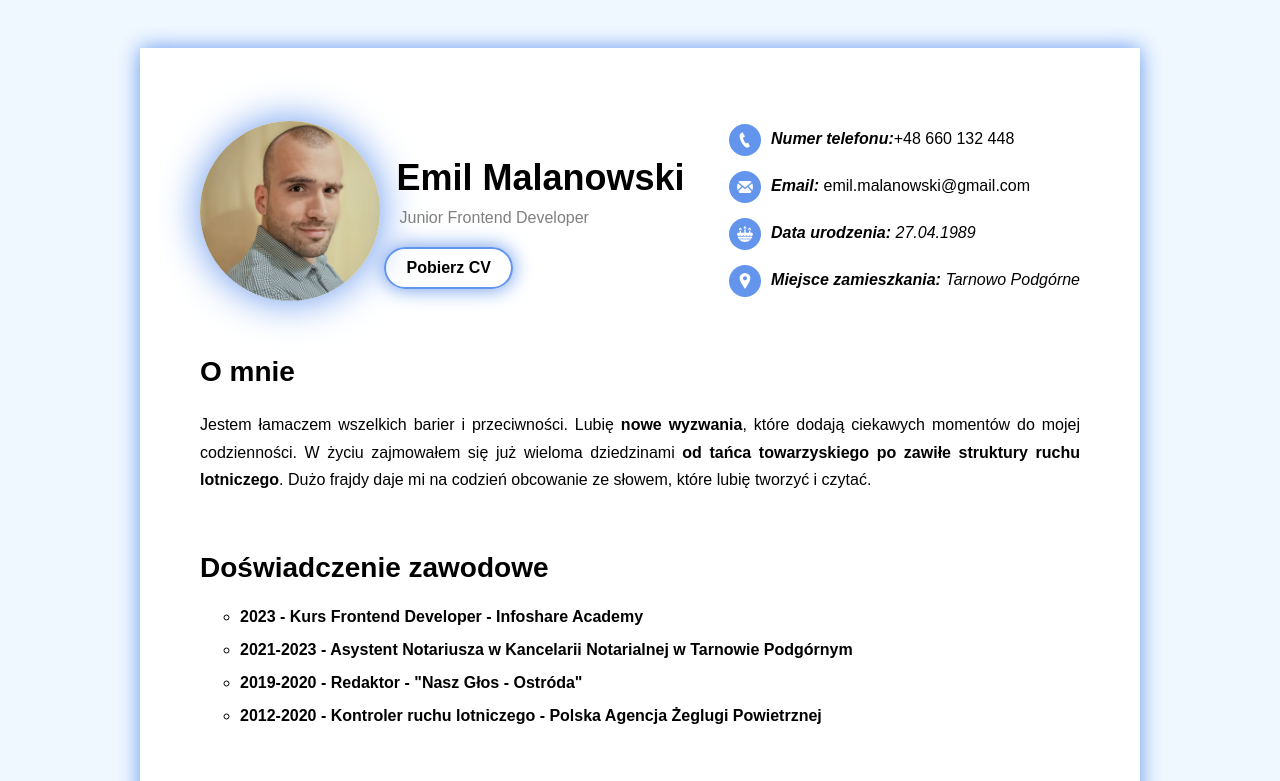
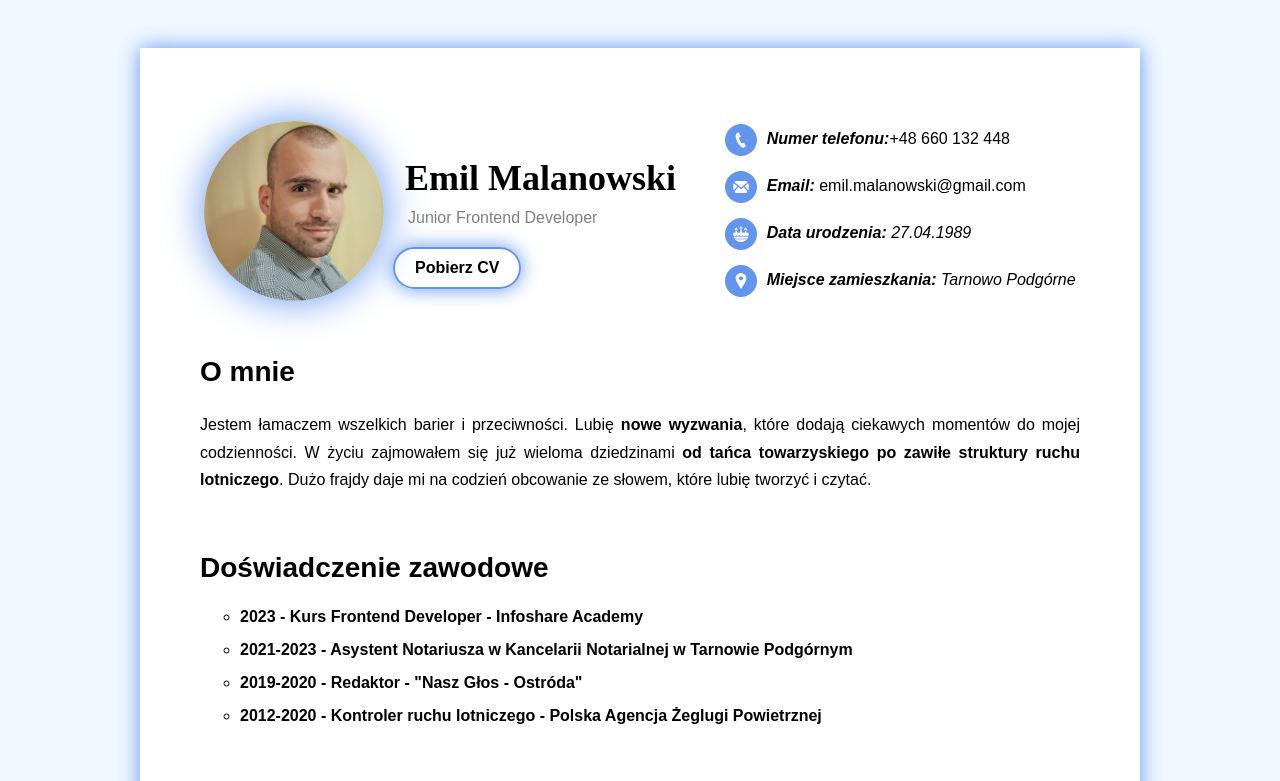
Before and after one commit to emil-malanowski/CV-HTML-CSS, a plain HTML site: page index.html in a window 1280 px wide. Shown: the top 781 px of the page. Drawn offline with Linux system fonts and the light colour scheme.

```diff
--- a/style.css
+++ b/style.css
@@ -12,6 +12,7 @@
 }
 
 h1 {
+    font-family: "Pacifico";
     font-size: 36px;
     margin-bottom: 10px;
     margin-left: 12px;
@@ -30,6 +31,8 @@
     display: flex;
     text-align: center;
     font-size: small;
+    font-family: Arial;
+    color: gray;
 }
 
 span {
@@ -45,7 +48,7 @@
 header {
     display: flex;
     align-items: center;
-    justify-content: space-between;
+    justify-content: space-around;
     padding-top: 60px;
 }
 
```
